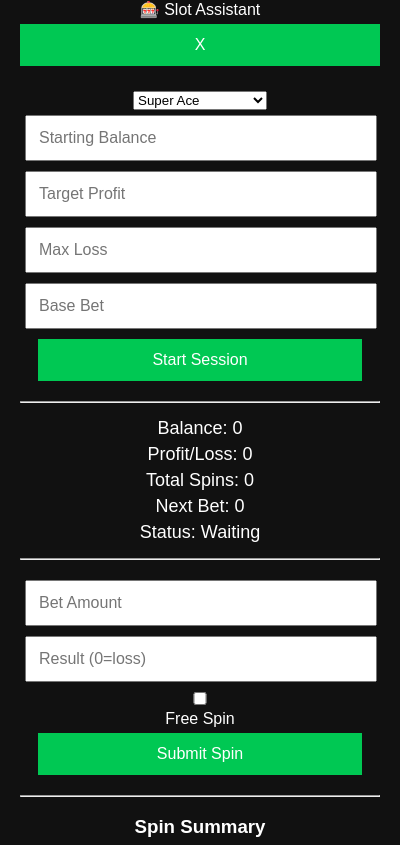
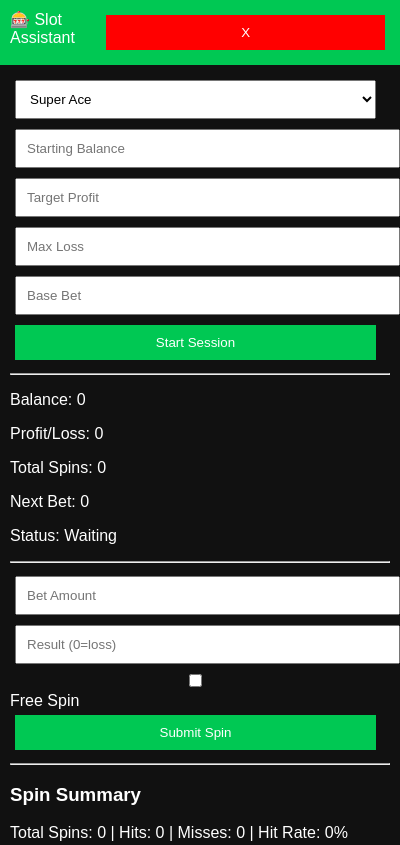
Before and after one commit to Luweng23/Slot-Helper, an Electron app: page index.html in a window 400 px wide. Shown: the top 845 px of the page. Drawn offline with Linux system fonts and the light colour scheme.

Commit message:
Refactor CSS styles for layout and components
Updated styles for body, container, and window-bar. Added new styles for buttons and input elements.

```diff
--- a/style.css
+++ b/style.css
@@ -1,41 +1,42 @@
 body {
+  margin: 0;
+  background: rgba(0,0,0,0);
+  font-family: Arial, sans-serif;
+}
+
+/* TOP BAR */
+.window-bar {
+  background: #00c853;
+  color: white;
+  padding: 10px;
+  display: flex;
+  justify-content: space-between;
+}
+
+.window-bar button {
+  background: red;
+  border: none;
+  color: white;
+  cursor: pointer;
+}
+
+/* MAIN */
+.container {
   background: #111;
   color: #fff;
-  font-family: Arial, sans-serif;
-  text-align: center;
-  margin: 0;
-  padding: 0;
+  padding: 10px;
 }
 
-.container {
-  padding: 20px;
-}
-
-input, button {
-  width: 90%;
-  padding: 12px;
+input, button, select {
+  width: 95%;
+  padding: 10px;
   margin: 5px;
-  font-size: 16px;
 }
 
 button {
   background: #00c853;
   color: white;
   border: none;
-  cursor: pointer;
-}
-
-button:active {
-  background: #009624;
-}
-
-hr {
-  margin: 15px 0;
-}
-
-.status-panel p {
-  font-size: 18px;
-  margin: 5px 0;
 }
 
 .history table {
```
